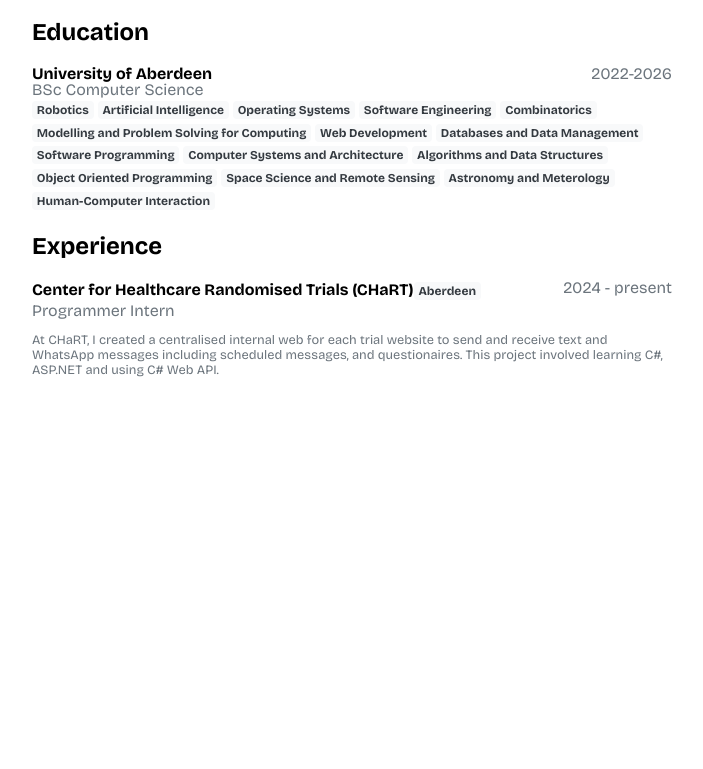
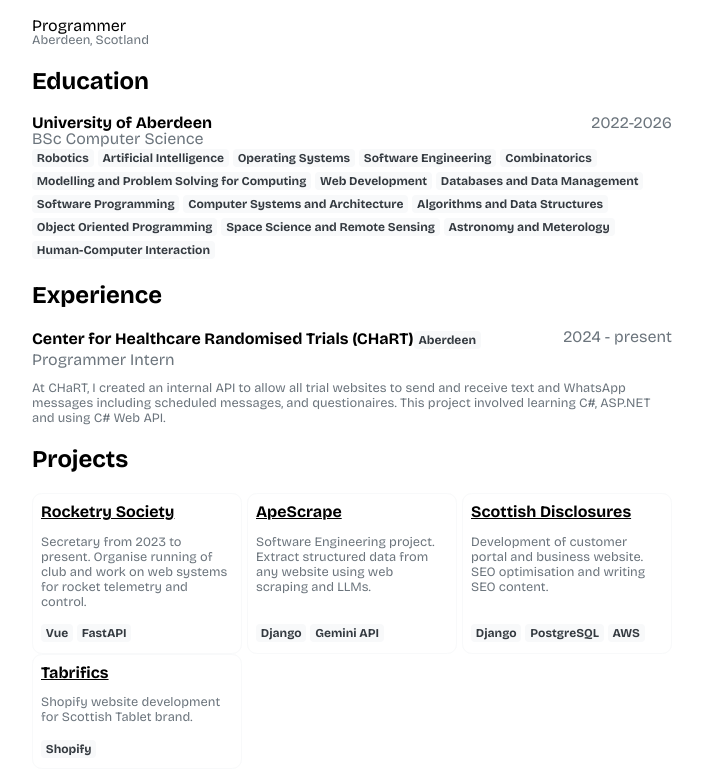
Before and after one commit to alanjsfleming/alanjsfleming, a plain HTML site: page index.html in a window 1280 px wide. Shown: the part 42-811 px from the top of the page, without its empty margins (288-991 px from the left). Drawn offline with nearby package versions, Linux system fonts and the light colour scheme.

Commit message:
added projects

```diff
--- a/index.html
+++ b/index.html
@@ -10,6 +10,22 @@
   <body class="container">
     <h1>Alan Fleming</h1>
     <p></p>
+
+    <div class="d-flex profile-content-section">
+      <div class="d-flex flex-column">
+        <!-- Description -->
+        <p class="">Programmer</p>
+        <!-- Location -->
+        <p class="content-text">Aberdeen, Scotland</p>
+        <!-- Contact Details -->
+      </div>
+
+      <div>
+        <!-- Photo of me -->
+      </div>
+    </div>
+
+
 
 
     <div>
@@ -54,10 +70,72 @@
           <p class="text--light">Programmer Intern</p>
         </div>
         <div class="content-body">
-          <p class="content-text">At CHaRT, I created a centralised internal web for each trial website to send and receive text and WhatsApp messages including scheduled messages, and questionaires. This project involved learning C#, ASP.NET and using C# Web API.</p>
+          <p class="content-text">At CHaRT, I created an internal API to allow all trial websites to send and receive text and WhatsApp messages including scheduled messages, and questionaires. This project involved learning C#, ASP.NET and using C# Web API.</p>
         </div>
       </div>
 
+      <h2>Projects</h2>
+      <div class="d-flex justify-content-between">
+        <!-- Start of row -->
+        <div class="content-card">
+          <div class="content-card-heading">
+            <a class="bold" href="https://uoarocketry.org">Rocketry Society</a>
+            <p class="content-text text--light">Secretary from 2023 to present. Organise running of club and work on web systems for rocket telemetry and control.</p>
+          </div>
+          <div class="content-card-body">
+            <p class="badge badge--light">Vue</p>
+            <p class="badge badge--light">FastAPI</p>
+          </div>
+        </div>
+
+        <div class="content-card">
+          <div class="content-card-heading">
+            <a class="bold" href="https://apescrape.com">ApeScrape</a>
+            <p class="content-text text--light">Software Engineering project. Extract structured data from any website using web scraping and LLMs.</p>
+          </div>
+          <div class="content-card-body">
+            <p class="badge badge--light">Django</p>
+            <p class="badge badge--light">Gemini API</p>
+          </div>
+        </div>
+        <div class="content-card">
+          <div class="content-card-heading">
+            <a class="bold" href="https://scottish-disclosures.co.uk">Scottish Disclosures</a>
+            <p class="content-text text--light">Development of customer portal and business website. SEO optimisation and writing SEO content.</a>
+          </div>
+          <div class="content-card-body">
+            <p class="badge badge--light">Django</p>
+            <p class="badge badge--light">PostgreSQL</p>
+            <p class="badge badge--light">AWS</p>
+          </div>
+        </div>
+
+        <!-- End of row-->
+      </div>
+      <div class="d-flex justify-content-between">
+        <!-- New row
+        <div class="content-card">
+          <div class="content-card-heading">
+            <a class="bold">Aberdyne</a>
+            <p class="content-text text--light">Control Systems</a>
+          </div>
+
+          <p class="badge badge--light">Python</p>
+          <p class="badge badge--light">C++</p>
+        </div>-->
+
+
+        <div class="content-card">
+          <!-- Empty card -->
+          <div class="content-card-heading">
+            <a class="bold" href="https://tabrifics.com">Tabrifics</a>
+            <p class="content-text text--light">Shopify website development for Scottish Tablet brand.</a>
+          </div>
+          <div class="content-card-body">
+          <p class="badge badge--light">Shopify</p>
+          </div>
+        </div>
+      </div>
 
     </div>
 
--- a/style.css
+++ b/style.css
@@ -3,6 +3,17 @@
   --light: #f8f9fa;
   --dark: #343a40;
   font-family: 'Bricolage Grotesque', sans-serif;
+}
+
+a {
+  color:black;
+}
+
+.profile-content-section p {
+  line-height:1;
+  margin-top:0;
+  margin-bottom:0;
+
 }
 
 .content-heading p {
@@ -69,3 +80,22 @@
 .flex-column {
   flex-direction:column;
 }
+
+.justify-content-between {
+  justify-content: space-between;
+}
+
+.justify-content-around {
+  justify-content: space-around;
+}
+
+
+.content-card {
+  border-radius: 0.6rem;
+  border: 1px solid var(--light);
+  width: 30%;
+  padding: 0.5rem;
+  display:flex;
+  flex-direction: column;
+  justify-content: space-between;
+}
```
